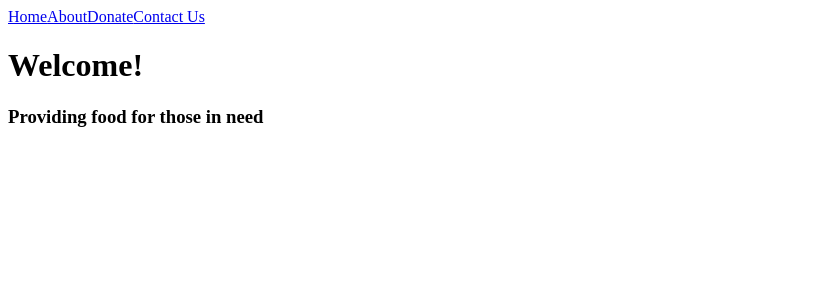
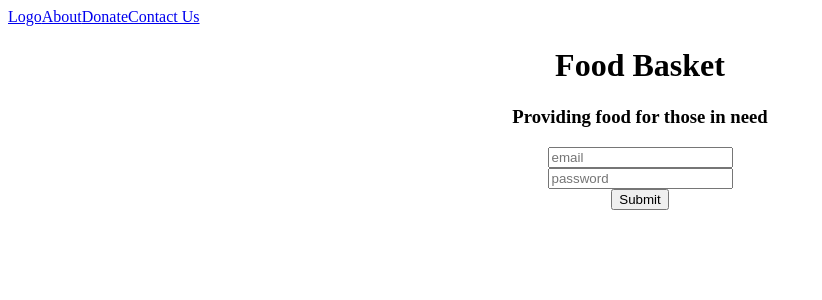
Before and after one commit to officiallyakshay/food-basket, a React app: page / in a window 1280 px wide. Shown: the top 300 px of the page, without its empty margins (0-822 px from the left). Built offline with nearby package versions, Linux system fonts and the light colour scheme.

Commit message:
home page in progess

```diff
--- a/index.html
+++ b/index.html
@@ -1,5 +1,6 @@
 <html>
 <head>
+  <!-- <link rel="stylesheet" type="text/css" href="/styles.css" /> -->
   <script src='/dist/main.js' defer></script>
 </head>
 <body>
--- a/src/Home.js
+++ b/src/Home.js
@@ -2,9 +2,16 @@ import React from 'react';
 
 const Home = () => {
   return (
-    <div>
-      <h1>Welcome!</h1>
+    <div style={{ textAlign: 'center' }}>
+      <h1>Food Basket</h1>
       <h3>Providing food for those in need</h3>
+      <form>
+        <input placeholder="email" />
+        <br />
+        <input placeholder="password" />
+        <br />
+        <button>Submit</button>
+      </form>
     </div>
   );
 }
--- a/src/Nav.js
+++ b/src/Nav.js
@@ -5,13 +5,13 @@ const Nav = () => {
   return (
     <header>
       <nav>
-        <NavLink to='/'>Home</NavLink>
+        <NavLink to='/'>Logo</NavLink>
         <NavLink to='/about'>About</NavLink>
         <NavLink to='/donate'>Donate</NavLink>
         <NavLink to='/contactus'>Contact Us</NavLink>
       </nav>
     </header>
   );
-}
+};
 
 export default Nav;
--- /dev/null
+++ b/styles.css
@@ -0,0 +1,3 @@
+.home {
+  background-color: 'grey'
+}
```
Also changed, not shown: 1 other file (tests, documents, lock files or other folders).
